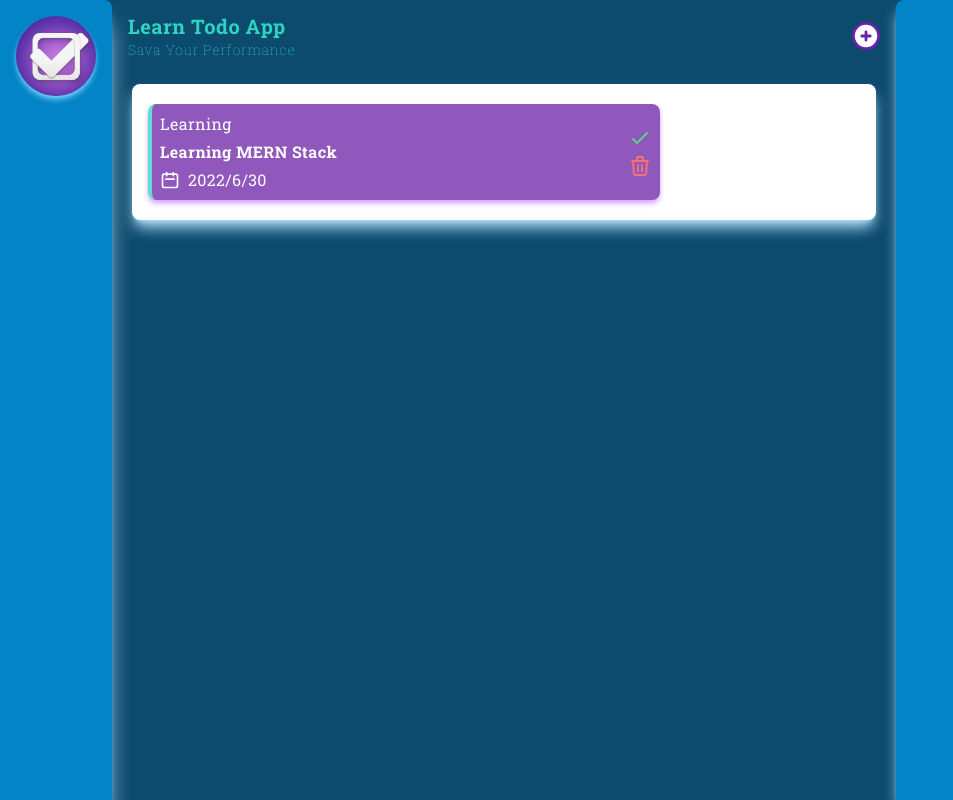
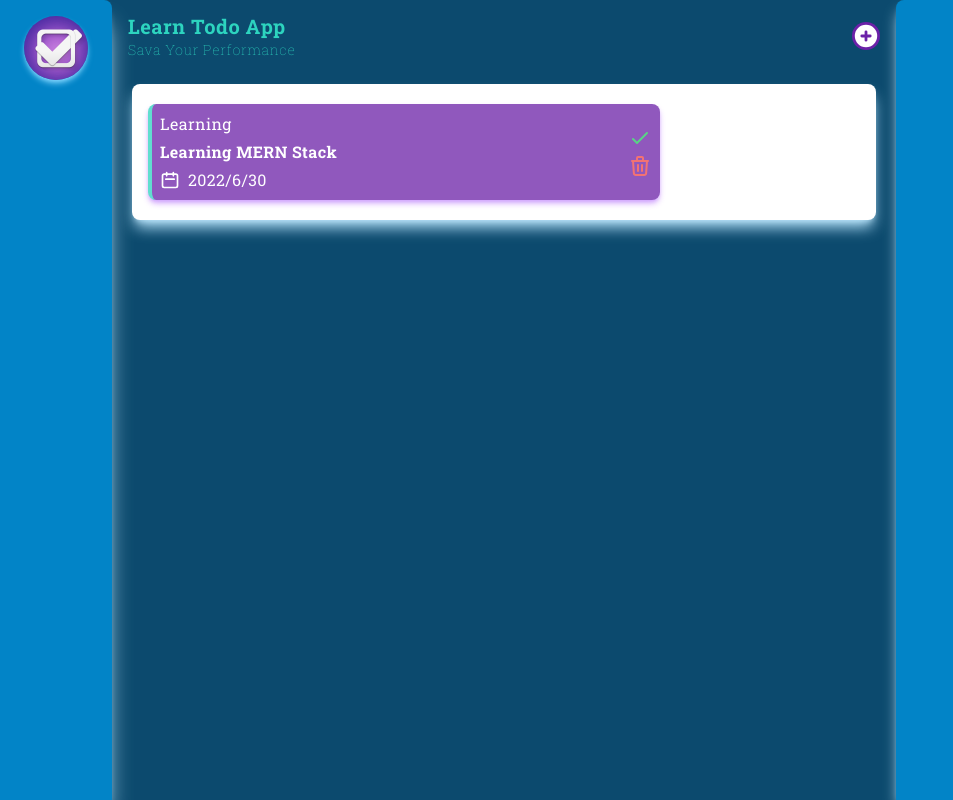
Before and after one commit to SubairMohamed/todo-project, a React (Create React App) app: page / in a window 1280 px wide. Shown: the whole page, without its empty margins (0-953 px from the left). Built offline with nearby package versions, Linux system fonts and the light colour scheme.

Commit message:
looking-with-left-logo

```diff
--- a/src/components/Asides/Left.jsx
+++ b/src/components/Asides/Left.jsx
@@ -2,8 +2,8 @@ const Left = () => {
     return (
         //    aside left
         <aside id="left" className=" w-20 lg:w-28 flex-none shadow-xl shadow-sky-200 rounded-tr-lg bg-sky-600">
-            <div id="logo" className="my-4 mx-4">
-                <img src="/images/todo-logo-1.jpg" className="rounded-full shadow-md shadow-sky-300"></img>
+            <div id="logo" className="my-4 mx-6">
+                <img src="/images/todo-logo-1.jpg" className="rounded-full shadow-md shadow-sky-300 sm:w-12 md:w-16"></img>
             </div>
         </aside>
     );
```
